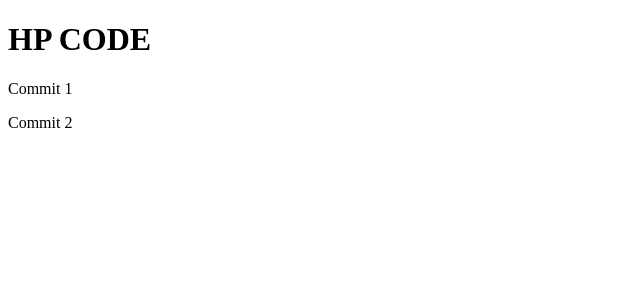
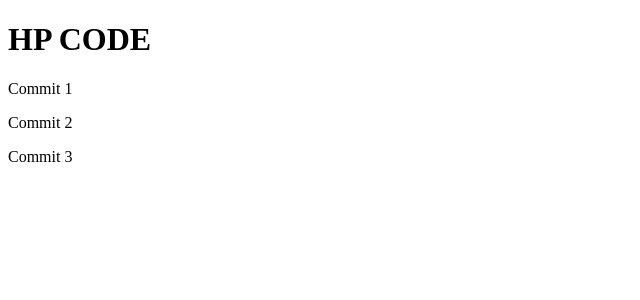
Before and after one commit to ahmed5302/git-training, an Angular app: page / in a window 1280 px wide. Shown: the top 300 px of the page, without its empty margins (0-640 px from the left). Built offline with nearby package versions, Linux system fonts and the light colour scheme.

Commit message:
third commit

```diff
--- a/src/app/app.component.html
+++ b/src/app/app.component.html
@@ -1,3 +1,4 @@
 <h1>HP CODE</h1>
 <p>Commit 1</p>
 <p>Commit 2</p>
+<p>Commit 3</p>
```
